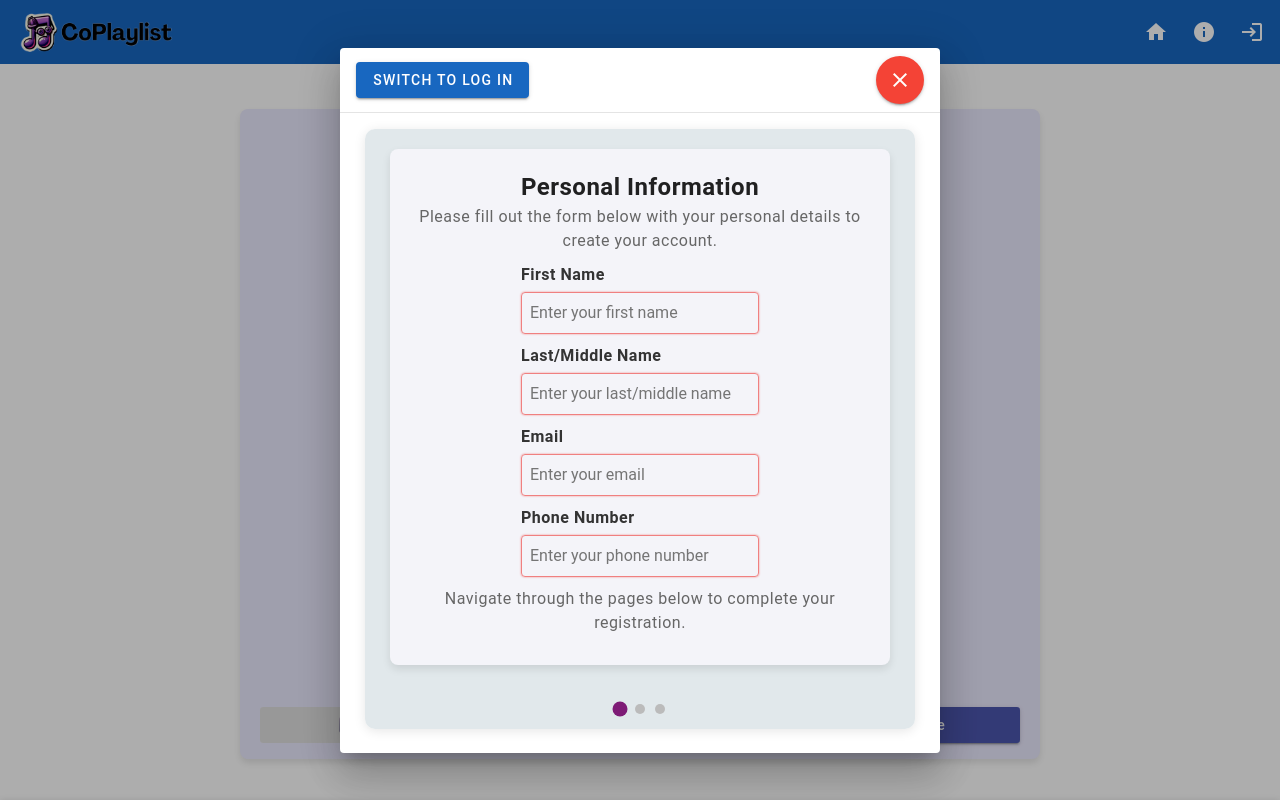
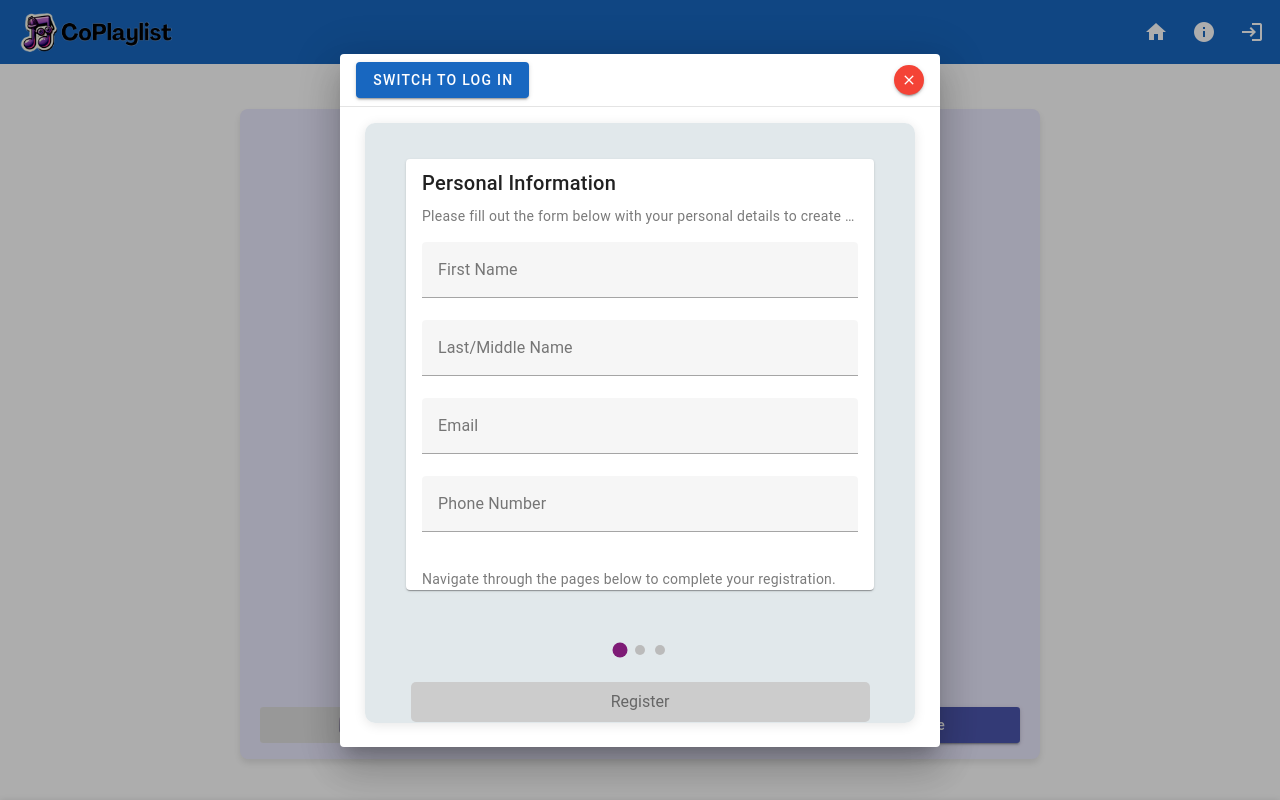
Before and after one commit to WuTangLan1/coplaylist, a Vue app: page / in a window 1280 px wide. Both pictures are taken after a click on the button 1252 px from the left and 32 px from the top of the page. Built offline with nearby package versions, Linux system fonts and the light colour scheme; no server answers.

Commit message:
base for reg components

```diff
--- a/src/components/authDir/authModal.vue
+++ b/src/components/authDir/authModal.vue
@@ -58,7 +58,6 @@ export default {
     </v-card>
   </v-dialog>
 </template>
-
 <style scoped>
 .v-card-title {
   padding: 0.5rem 1rem;
@@ -80,8 +79,10 @@ export default {
   background-color: #f44336;
   color: #ffffff;
   border-radius: 50%;
-  min-width: 36px;
-  min-height: 36px;
+  min-width: 20px;
+  min-height: 20px;
+  max-height: 30px;
+  max-width: 30px;
   display: flex;
   justify-content: center;
   align-items: center;
@@ -92,7 +93,7 @@ export default {
 }
 
 .v-icon {
-  font-size: 1.5rem;
+  font-size: 1rem; /* Reduced from 1.5rem to 1.2rem */
   color: #ffffff;
 }
 
--- a/src/components/authDir/register/infoContainer.vue
+++ b/src/components/authDir/register/infoContainer.vue
@@ -1,4 +1,46 @@
 <!-- src\components\authDir\register\infoContainer.vue -->
+<template>
+  <v-container class="form-container" max-width="500px">
+    <v-card>
+      <v-card-title>Personal Information</v-card-title>
+      <v-card-subtitle>
+        Please fill out the form below with your personal details to create your account.
+      </v-card-subtitle>
+      <v-card-text>
+        <v-form @submit.prevent="validateInput">
+          <v-text-field
+            v-model="formData.firstName"
+            :rules="[v => !!v || 'First name is required']"
+            label="First Name"
+            outlined
+          ></v-text-field>
+          <v-text-field
+            v-model="formData.lastName"
+            :rules="[v => !!v || 'Last name is required']"
+            label="Last/Middle Name"
+            outlined
+          ></v-text-field>
+          <v-text-field
+            v-model="formData.email"
+            :rules="[v => !!v || 'Email is required', v => /.+@.+\..+/.test(v) || 'E-mail must be valid']"
+            label="Email"
+            outlined
+          ></v-text-field>
+          <v-text-field
+            v-model="formData.phone"
+            :rules="[v => !!v || 'Phone number is required', v => v.length >= 10 || 'Phone number must be at least 10 digits']"
+            label="Phone Number"
+            outlined
+          ></v-text-field>
+        </v-form>
+      </v-card-text>
+      <v-card-subtitle>
+        Navigate through the pages below to complete your registration.
+      </v-card-subtitle>
+    </v-card>
+  </v-container>
+</template>
+
 <script>
 export default {
   name: 'InfoContainer',
@@ -21,7 +63,7 @@ export default {
   methods: {
     validateInput() {
       const validEmail = this.formData.email.includes('@') && this.formData.email.includes('.');
-      const validPhone = this.formData.phone.length >= 10; // Assuming a minimum length for phone numbers
+      const validPhone = this.formData.phone.length >= 10;
       const validFirstName = this.formData.firstName.trim() !== '';
       const validLastName = this.formData.lastName.trim() !== '';
       this.validationState.email = validEmail;
@@ -44,105 +86,8 @@ export default {
 };
 </script>
 
-
-<template>
-  <div class="form-container">
-    <h2>Personal Information</h2>
-    <p class="description">
-      Please fill out the form below with your personal details to create your account.
-    </p>
-    <form @submit.prevent="validateInput">
-      <div class="form-group">
-        <label for="firstName">First Name</label>
-        <input id="firstName"
-               v-model="formData.firstName"
-               :class="{'input-valid': validationState.firstName, 'input-invalid': !validationState.firstName}"
-               type="text" placeholder="Enter your first name" autofocus>
-      </div>
-      <div class="form-group">
-        <label for="lastName">Last/Middle Name</label>
-        <input id="lastName"
-               v-model="formData.lastName"
-               :class="{'input-valid': validationState.lastName, 'input-invalid': !validationState.lastName}"
-               type="text" placeholder="Enter your last/middle name">
-      </div>
-      <div class="form-group">
-        <label for="email">Email</label>
-        <input id="email"
-               v-model="formData.email"
-               :class="{'input-valid': validationState.email, 'input-invalid': !validationState.email}"
-               type="email" placeholder="Enter your email">
-      </div>
-      <div class="form-group">
-        <label for="phone">Phone Number</label>
-        <input id="phone"
-               v-model="formData.phone"
-               :class="{'input-valid': validationState.phone, 'input-invalid': !validationState.phone}"
-               type="tel" placeholder="Enter your phone number" pattern="[0-9]{10}">
-      </div>
-    </form>
-    <p class="description">
-      Navigate through the pages below to complete your registration.
-    </p>
-  </div>
-</template>
-
-
 <style scoped>
 .form-container {
-  display: flex;
-  flex-direction: column;
-  justify-content: center;
-  align-items: center;
-  max-width: 500px;
   margin: auto;
-  padding: 20px;
-  background-color: #f4f4f9;
-  border-radius: 8px;
-  box-shadow: 0 4px 8px rgba(0, 0, 0, 0.1);
-}
-
-.form-group {
-  width: 100%;
-  margin-bottom: 10px;
-  display: flex;
-  flex-direction: column;
-  align-items: center;
-}
-
-.input-valid {
-  border-color: lightblue;
-  box-shadow: 0 0 2px lightblue;
-}
-
-.input-invalid {
-  border-color: lightcoral;
-  box-shadow: 0 0 2px lightcoral;
-}
-
-.description {
-  margin-bottom: 10px;
-  color: #666;
-  text-align: center;
-  max-width: 100%;
-}
-
-input {
-  padding: 8px;
-  width: 100%;
-  border: 1px solid #ccc;
-  border-radius: 4px;
-}
-
-input:focus {
-  border-color: #6658d3;
-  box-shadow: 0 0 8px rgba(102, 88, 211, 0.2);
-}
-
-label {
-  width: 100%;
-  margin-bottom: 5px;
-  font-weight: bold;
-  color: #333;
 }
 </style>
--- a/src/components/authDir/register/preferencesContainer.vue
+++ b/src/components/authDir/register/preferencesContainer.vue
@@ -51,42 +51,67 @@ export default {
 </script>
 
 <template>
-  <div class="preferences-container">
-    <h2>Preferences</h2>
-    <form @submit.prevent="submitPreferences">
-      <fieldset>
-        <legend>Favourite Artists</legend>
-        <div v-for="(artist, index) in formData.favouriteArtists" :key="'fav-' + index" class="input-group">
-          <input type="text"
-                 v-model="formData.favouriteArtists[index]"
-                 :class="{'input-valid': inputStates.favouriteArtists[index], 'input-invalid': !inputStates.favouriteArtists[index]}"
-                 @blur="validateArtist(index, 'favouriteArtists')"
-                 placeholder="Enter artist"
-                 aria-label="Favourite Artist">
-          <div class="button-row">
-            <button type="button" @click="addArtist('favouriteArtists')" :disabled="formData.favouriteArtists.length >= 5" class="add-btn">Add</button>
-            <button type="button" @click="removeArtist('favouriteArtists', index)" :disabled="artist.trim() === ''" class="remove-btn">Remove</button>
-          </div>
-        </div>
-      </fieldset>
-      <fieldset>
-        <legend>Disliked Artists</legend>
-        <div v-for="(artist, index) in formData.dislikedArtists" :key="'dis-' + index" class="input-group">
-          <input type="text"
-                 v-model="formData.dislikedArtists[index]"
-                 :class="{'input-valid': inputStates.dislikedArtists[index], 'input-invalid': !inputStates.dislikedArtists[index]}"
-                 @blur="validateArtist(index, 'dislikedArtists')"
-                 placeholder="Enter artist"
-                 aria-label="Disliked Artist">
-          <div class="button-row">
-            <button type="button" @click="addArtist('dislikedArtists')" :disabled="formData.dislikedArtists.length >= 5" class="add-btn">Add</button>
-            <button type="button" @click="removeArtist('dislikedArtists', index)" :disabled="artist.trim() === ''" class="remove-btn">Remove</button>
-          </div>
-        </div>
-      </fieldset>
-    </form>
-  </div>
+  <v-container class="preferences-container" max-width="500px">
+    <v-card>
+      <v-card-title>Preferences</v-card-title>
+      <v-card-text>
+        <v-form @submit.prevent="submitPreferences">
+          <v-expansion-panels>
+            <v-expansion-panel>
+              <v-expansion-panel-header>Favourite Artists</v-expansion-panel-header>
+              <v-expansion-panel-content>
+                <v-row v-for="(artist, index) in formData.favouriteArtists" :key="'fav-' + index">
+                  <v-col>
+                    <v-text-field
+                      v-model="formData.favouriteArtists[index]"
+                      :rules="[v => !!v || 'Artist name is required']"
+                      @blur="validateArtist(index, 'favouriteArtists')"
+                      label="Favourite Artist"
+                      outlined
+                    ></v-text-field>
+                  </v-col>
+                  <v-col>
+                    <v-btn @click="addArtist('favouriteArtists')" :disabled="formData.favouriteArtists.length >= 5" class="add-btn">
+                      Add
+                    </v-btn>
+                    <v-btn @click="removeArtist('favouriteArtists', index)" :disabled="artist.trim() === ''" class="remove-btn">
+                      Remove
+                    </v-btn>
+                  </v-col>
+                </v-row>
+              </v-expansion-panel-content>
+            </v-expansion-panel>
+            <v-expansion-panel>
+              <v-expansion-panel-header>Disliked Artists</v-expansion-panel-header>
+              <v-expansion-panel-content>
+                <v-row v-for="(artist, index) in formData.dislikedArtists" :key="'dis-' + index">
+                  <v-col>
+                    <v-text-field
+                      v-model="formData.dislikedArtists[index]"
+                      :rules="[v => !!v || 'Artist name is required']"
+                      @blur="validateArtist(index, 'dislikedArtists')"
+                      label="Disliked Artist"
+                      outlined
+                    ></v-text-field>
+                  </v-col>
+                  <v-col>
+                    <v-btn @click="addArtist('dislikedArtists')" :disabled="formData.dislikedArtists.length >= 5" class="add-btn">
+                      Add
+                    </v-btn>
+                    <v-btn @click="removeArtist('dislikedArtists', index)" :disabled="artist.trim() === ''" class="remove-btn">
+                      Remove
+                    </v-btn>
+                  </v-col>
+                </v-row>
+              </v-expansion-panel-content>
+            </v-expansion-panel>
+          </v-expansion-panels>
+        </v-form>
+      </v-card-text>
+    </v-card>
+  </v-container>
 </template>
+
 
 
 <style scoped>
```
Also changed, not shown: src/components/authDir/register/settingsContainer.vue (+38 -118 lines).
